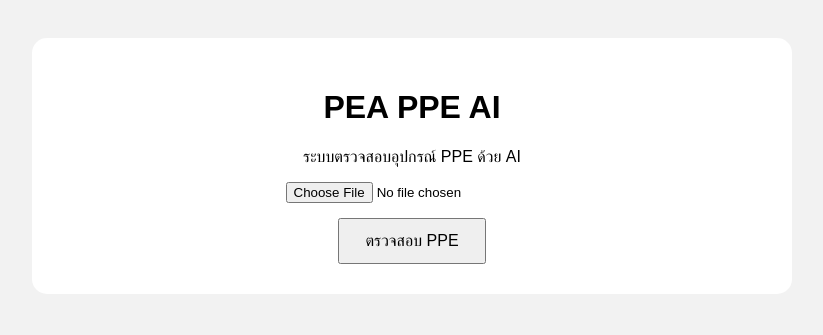
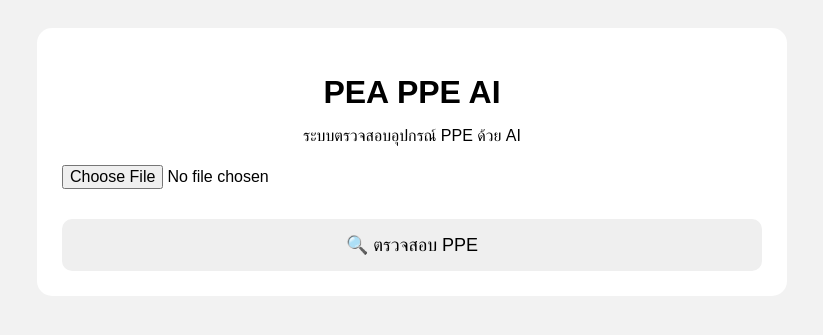
Before and after one commit to chinnawat03-yes/pea-ppe-ai, a Flask app: page / in a window 1280 px wide. Shown: the top 335 px of the page, without its empty margins (228-1051 px from the left). Run offline with Flask 3, Linux system fonts and the light colour scheme.

Commit message:
Refactor index.html for styling and form updates

```diff
--- a/templates/index.html
+++ b/templates/index.html
@@ -3,6 +3,7 @@
 <head>
     <meta charset="UTF-8">
     <meta name="viewport" content="width=device-width, initial-scale=1.0">
+
     <title>PEA PPE AI</title>
 
     <style>
@@ -10,22 +11,40 @@
             font-family: Arial, sans-serif;
             background: #f2f2f2;
             text-align: center;
-            padding: 30px;
+            padding: 20px;
         }
 
         .box {
             max-width: 700px;
             margin: auto;
             background: white;
-            padding: 30px;
+            padding: 25px;
             border-radius: 15px;
         }
 
+        h1 {
+            margin-bottom: 10px;
+        }
+
+        input[type="file"] {
+            display: block;
+            width: 100%;
+            margin: 20px 0;
+            font-size: 16px;
+        }
+
         button {
-            padding: 12px 25px;
-            margin-top: 15px;
-            font-size: 16px;
+            width: 100%;
+            padding: 15px;
+            margin-top: 10px;
+            font-size: 18px;
+            border: none;
+            border-radius: 10px;
             cursor: pointer;
+        }
+
+        button:active {
+            transform: scale(0.98);
         }
 
         img {
@@ -44,19 +63,18 @@
 
     <p>ระบบตรวจสอบอุปกรณ์ PPE ด้วย AI</p>
 
-    <form method="POST" enctype="multipart/form-data">
+    <form action="/" method="POST" enctype="multipart/form-data">
 
         <input
             type="file"
+            id="image"
             name="image"
             accept="image/*"
             required
         >
 
-        <br>
-
         <button type="submit">
-            ตรวจสอบ PPE
+            🔍 ตรวจสอบ PPE
         </button>
 
     </form>
@@ -64,7 +82,10 @@
     {% if result_image %}
         <h2>ผลการตรวจสอบ</h2>
 
-        <img src="{{ url_for('static', filename='static_result.jpg') }}">
+        <img
+            src="{{ url_for('static', filename=result_image) }}"
+            alt="ผลการตรวจสอบ PPE"
+        >
     {% endif %}
 
 </div>
```
Lines whose indentation alone changed are shown as unchanged.
